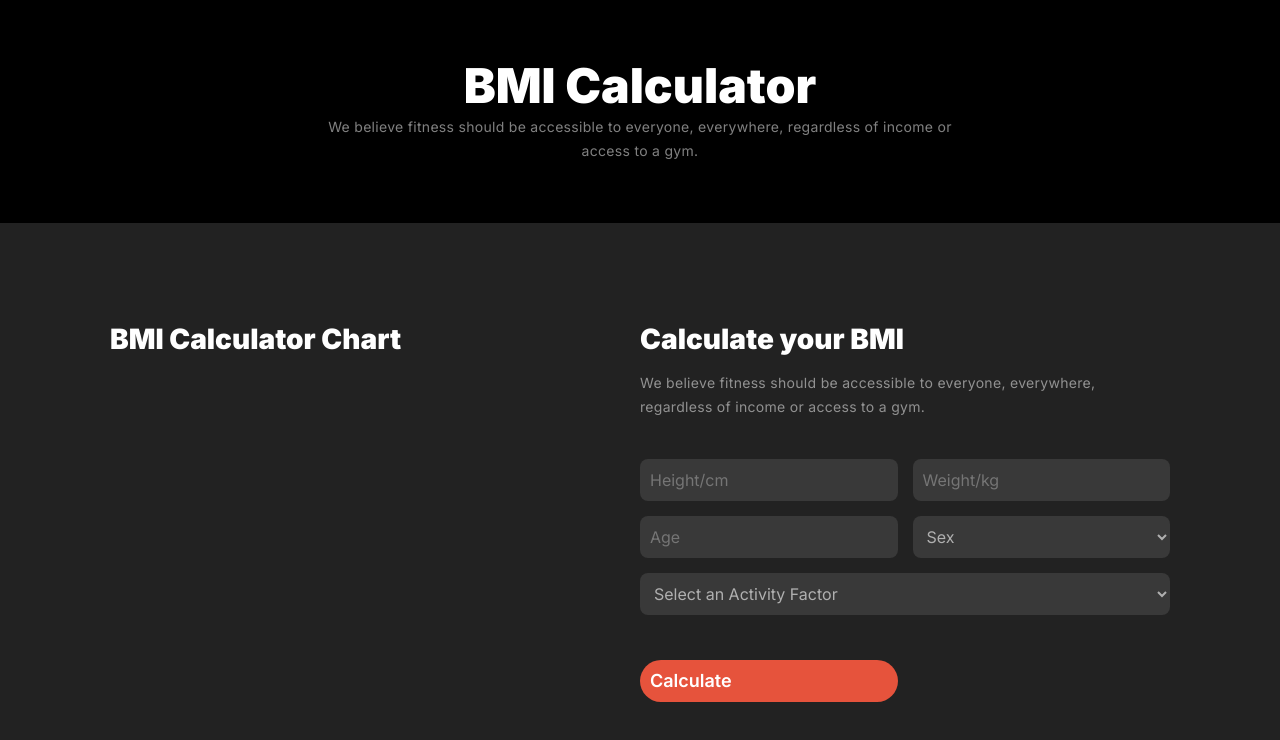
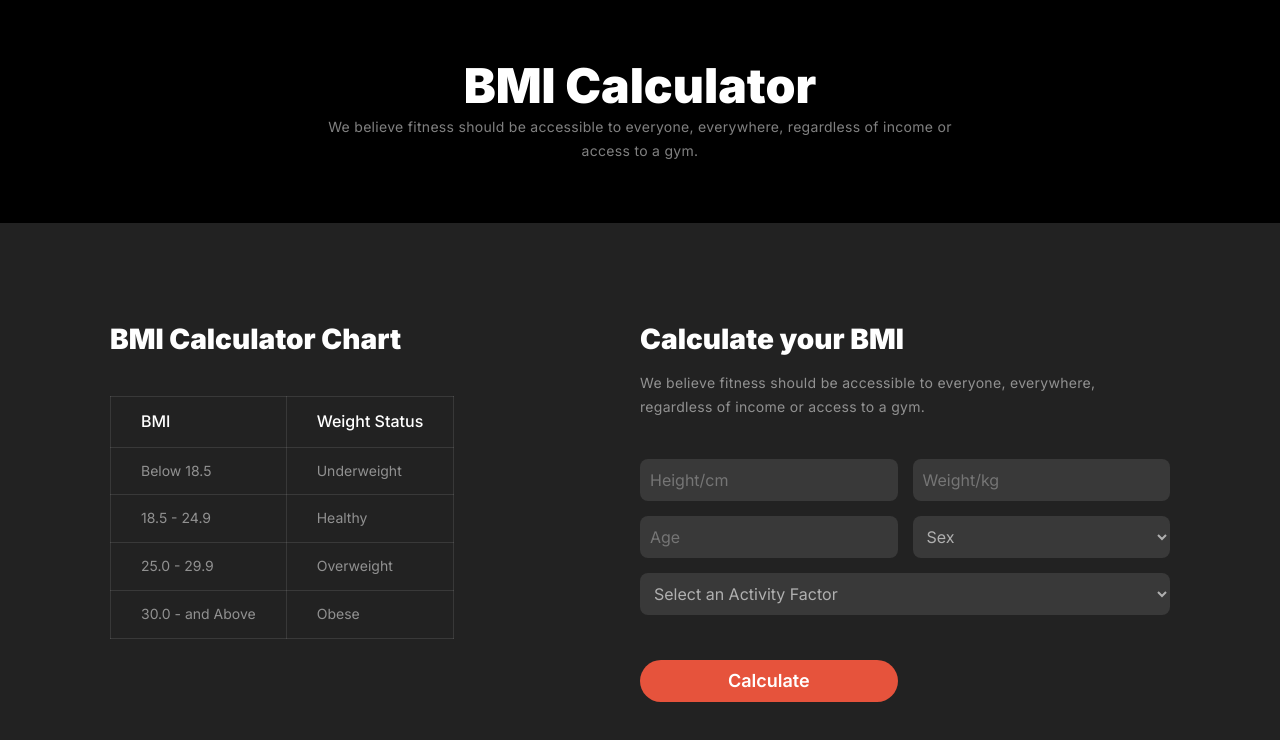
Before and after one commit to fabrazzak/Body-fitness, a plain HTML site: page index.html in a window 1280 px wide. Shown: the part 2350-3090 px from the top of the page. Drawn offline with Linux system fonts and the light colour scheme.

Commit message:
Table complate

```diff
--- a/index.html
+++ b/index.html
@@ -160,6 +160,38 @@
         <div  class="calculator-wrapper section">
             <div class="Chart">
                 <h3>BMI Calculator Chart</h3>
+                <table>
+                    <thead>
+                        <tr>
+                            <th>BMI</th>
+                            <th>Weight Status</th>
+                        </tr>
+
+                    </thead>
+                    <tbody>
+                        <tr>
+                            <td>Below 18.5</td>
+                            <td>Underweight</td>
+                        </tr>
+                        <tr>
+                            <td>18.5 - 24.9 </td>
+                            <td> Healthy</td>
+                        </tr>
+                        <tr>
+                            <td>25.0 - 29.9 </td>
+                            <td> Overweight</td>
+                        </tr>
+                        <tr>
+                            <td> 30.0 - and Above </td>
+                            <td> Obese </td>
+                        </tr>
+
+
+                    </tbody>
+                    <tfoot>
+
+                    </tfoot>
+                </table>
 
 
             </div>
--- a/style.css
+++ b/style.css
@@ -399,6 +399,8 @@ text-align: left;
 
 
 
+
+
 .calculator-section{
     background: rgb(34, 34, 34);
     padding: 50px 0px ;
@@ -409,6 +411,34 @@ text-align: left;
     grid-template-columns: repeat(2, 1fr);
     background: rgb(34, 34, 34);
     padding: 50px 0px ;
+}
+
+table{
+    border-collapse: collapse;
+    padding: 15px ;
+    margin-top: 40px;
+}
+td,th{
+    border: 1px solid rgba(255, 255, 255, 0.1);
+    padding: 15px 30px;
+    color: rgba(255, 255, 255, 0.5);
+     font-family: Inter;
+     font-size: 14px;
+     font-weight: 400;
+     line-height: 120%;
+     letter-spacing: 0%;
+     text-align: left;
+
+}
+th{
+    color: rgb(255, 255, 255);
+        font-family: Inter;
+        font-size: 16px;
+        font-weight: 500;
+        line-height: 120%;
+        letter-spacing: 0%;
+        text-align: left;
+
 }
 
 .bim h3 , .Chart h3{
@@ -470,5 +500,6 @@ background-color: rgb(34, 34, 34);
     line-height: 22px;
     letter-spacing: 0px;
     margin-top: 30px;
+    text-align: center;
 
 }
```
